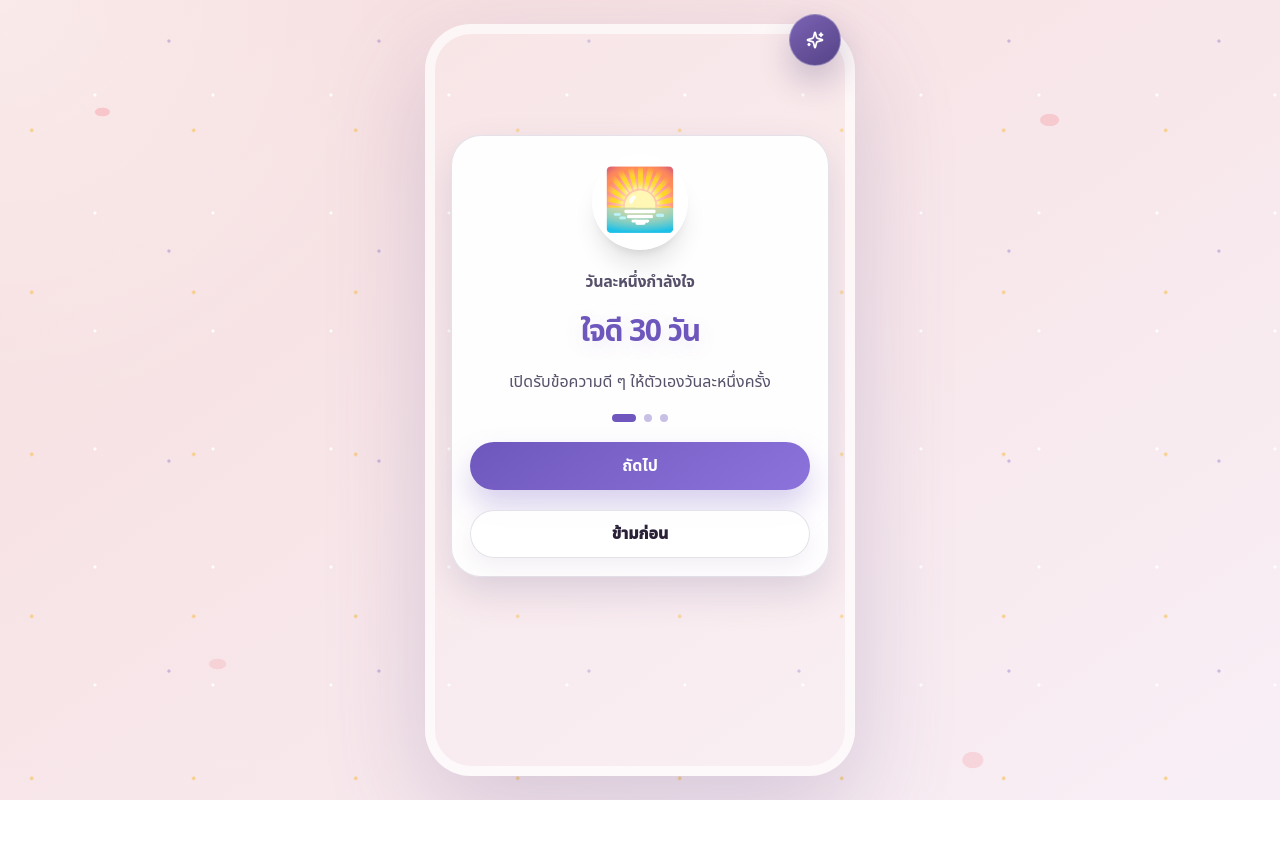
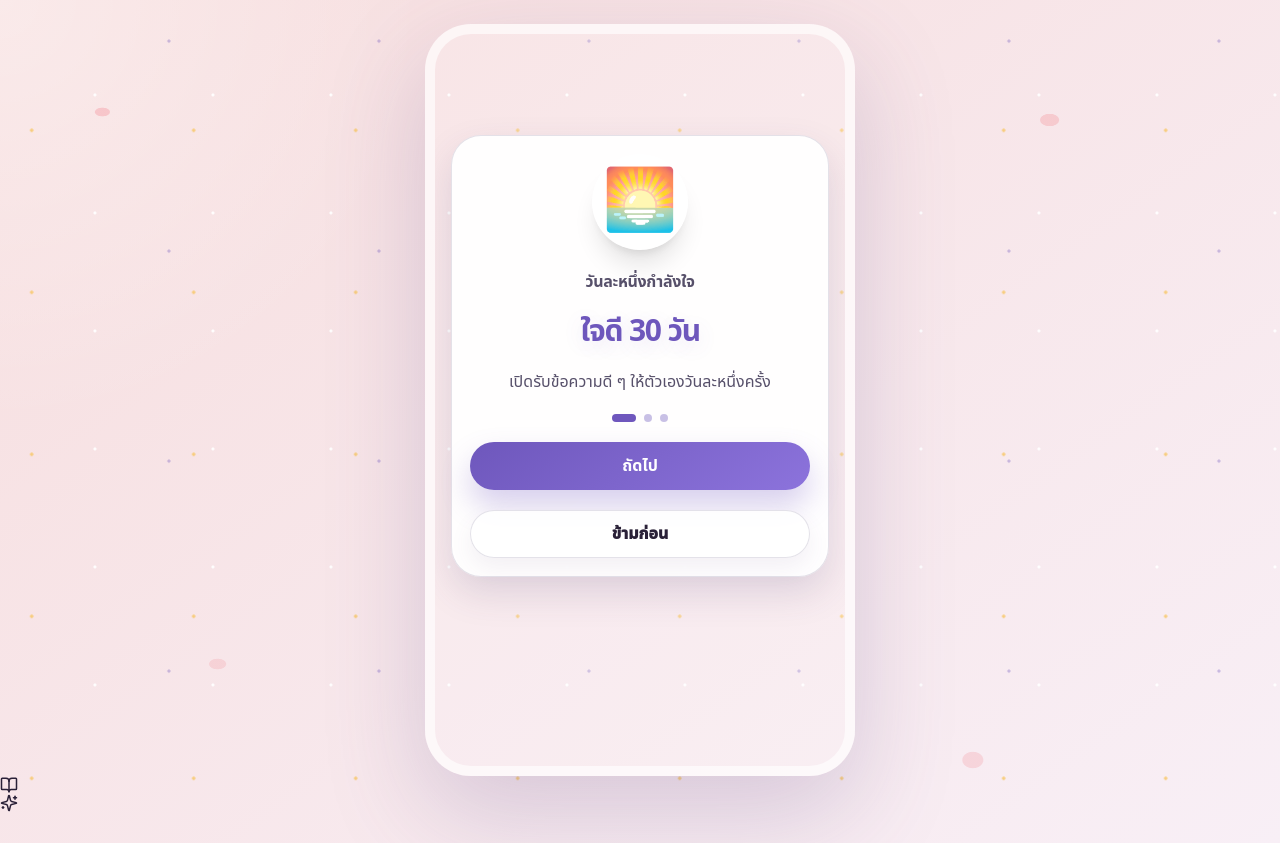
Before and after one commit to Riptwosec-collab/Jaidee-30-day, a Next.js app: page / in a window 1280 px wide. Before the commit the page ends 800 px from the top, so only its background shows below. Built offline with nearby package versions, Linux system fonts and the light colour scheme.

Commit message:
Move theme and guide controls into fixed header corner

```diff
--- a/src/app/ThemeBridge.tsx
+++ b/src/app/ThemeBridge.tsx
@@ -1,6 +1,7 @@
 "use client";
 
-import { Moon, Sparkles, Sun, Sunrise, Sunset } from "lucide-react";
+import Link from "next/link";
+import { BookOpen, Moon, Sparkles, Sun, Sunrise, Sunset } from "lucide-react";
 import { useEffect, useState } from "react";
 import { getNextTheme, getThemeLabel, getTimeTheme, type DisplayTheme } from "@/lib/dates";
 import { STORAGE_KEYS, type ThemeMode } from "@/lib/storage";
@@ -75,8 +76,11 @@ export default function ThemeBridge() {
 
   return (
     <>
-      <div className="theme-fab-wrap" aria-label="เปลี่ยนธีม">
-        <button className="theme-fab" onClick={cycleTheme} aria-label="เปลี่ยนธีม" title={getThemeLabel(resolvedTheme)}>
+      <div className="top-control-cluster" aria-label="คู่มือและเปลี่ยนธีม">
+        <Link className="top-control-button" href="/guide" aria-label="เปิดคู่มือการใช้งาน" title="คู่มือการใช้งาน">
+          <BookOpen size={18} />
+        </Link>
+        <button className="top-control-button theme-cycle-button" onClick={cycleTheme} aria-label="เปลี่ยนธีม" title={getThemeLabel(resolvedTheme)}>
           <ThemeIcon theme={resolvedTheme} />
         </button>
       </div>
```
